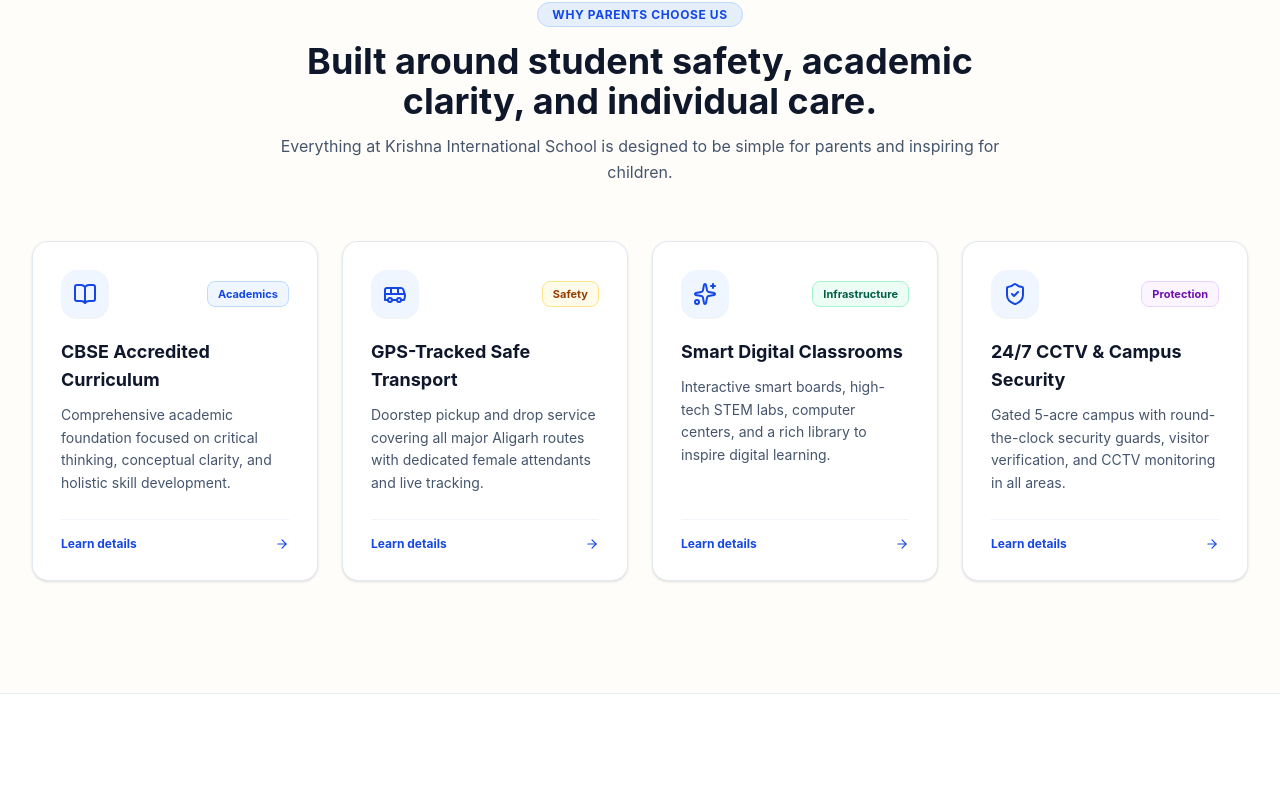
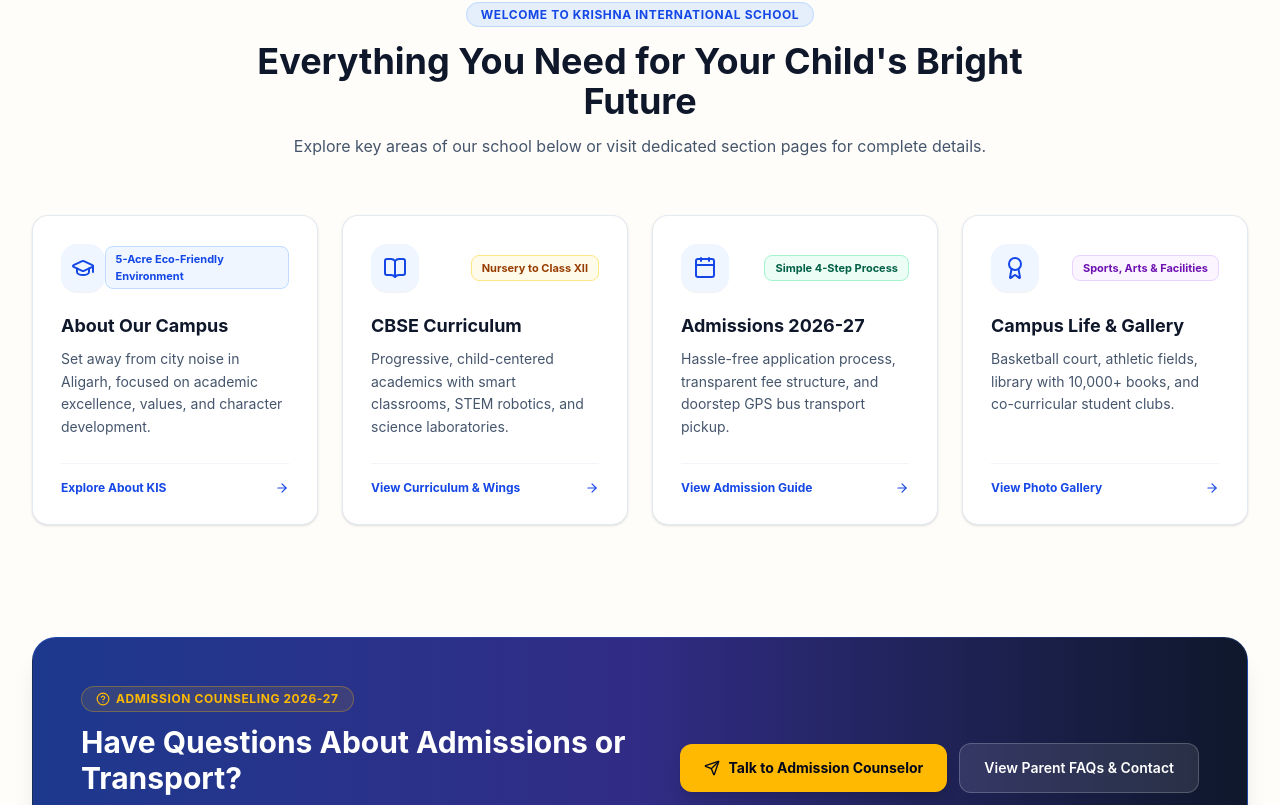
Before and after one commit to kaustubhk02/DETTROIN-INT-Kaustubh-SchooWebsite, a React (Vite) app: page / in a window 1280 px wide. Shown: the part 1235-2040 px from the top of the page. Built offline with nearby package versions, Linux system fonts and the light colour scheme.

Commit message:
Streamline Homepage to feature concise, highly relevant information with direct links to dedicated pages

```diff
--- a/src/pages/HomePage.jsx
+++ b/src/pages/HomePage.jsx
@@ -1,21 +1,145 @@
 import Hero from "../components/sections/Hero";
 import StatsBar from "../components/sections/StatsBar";
-import WhyChooseUs from "../components/sections/WhyChooseUs";
-import Academics from "../components/sections/Academics";
-import Admissions from "../components/sections/Admissions";
-import Gallery from "../components/sections/Gallery";
-import Faq from "../components/sections/Faq";
+import { GraduationCap, BookOpen, Calendar, Award, ArrowRight, HelpCircle, Send } from "lucide-react";
 
-export default function HomePage({ onOpenInquiry }) {
+export default function HomePage({ onOpenInquiry, onNavigate }) {
+  const HIGHLIGHT_CARDS = [
+    {
+      title: "About Our Campus",
+      subtitle: "5-Acre Eco-Friendly Environment",
+      description: "Set away from city noise in Aligarh, focused on academic excellence, values, and character development.",
+      icon: GraduationCap,
+      page: "about",
+      color: "bg-blue-50 text-blue-700 border-blue-200",
+      cta: "Explore About KIS",
+    },
+    {
+      title: "CBSE Curriculum",
+      subtitle: "Nursery to Class XII",
+      description: "Progressive, child-centered academics with smart classrooms, STEM robotics, and science laboratories.",
+      icon: BookOpen,
+      page: "academics",
+      color: "bg-amber-50 text-amber-800 border-amber-200",
+      cta: "View Curriculum & Wings",
+    },
+    {
+      title: "Admissions 2026-27",
+      subtitle: "Simple 4-Step Process",
+      description: "Hassle-free application process, transparent fee structure, and doorstep GPS bus transport pickup.",
+      icon: Calendar,
+      page: "admissions",
+      color: "bg-emerald-50 text-emerald-800 border-emerald-200",
+      cta: "View Admission Guide",
+    },
+    {
+      title: "Campus Life & Gallery",
+      subtitle: "Sports, Arts & Facilities",
+      description: "Basketball court, athletic fields, library with 10,000+ books, and co-curricular student clubs.",
+      icon: Award,
+      page: "gallery",
+      color: "bg-purple-50 text-purple-800 border-purple-200",
+      cta: "View Photo Gallery",
+    },
+  ];
+
+  const handleCardClick = (page) => {
+    if (onNavigate) onNavigate(page);
+    window.scrollTo({ top: 0, behavior: 'smooth' });
+  };
+
   return (
     <>
+      {/* Hero Section */}
       <Hero onOpenInquiry={onOpenInquiry} />
+
+      {/* Quick Key Stats Bar */}
       <StatsBar />
-      <WhyChooseUs />
-      <Academics />
-      <Admissions onOpenInquiry={onOpenInquiry} />
-      <Gallery />
-      <Faq />
+
+      {/* Concise Core Section Highlights */}
+      <section className="py-20 sm:py-28 bg-[#FFFDF9]">
+        <div className="max-w-7xl mx-auto px-4 sm:px-6 lg:px-8">
+          <div className="text-center max-w-3xl mx-auto mb-14">
+            <span className="text-xs font-bold uppercase tracking-wider text-blue-700 bg-blue-100/70 px-3.5 py-1 rounded-full border border-blue-200">
+              Welcome to Krishna International School
+            </span>
+            <h2 className="text-2xl sm:text-3xl lg:text-4xl font-bold text-slate-900 mt-4">
+              Everything You Need for Your Child's Bright Future
+            </h2>
+            <p className="mt-3 text-slate-600 text-sm sm:text-base leading-relaxed">
+              Explore key areas of our school below or visit dedicated section pages for complete details.
+            </p>
+          </div>
+
+          <div className="grid sm:grid-cols-2 lg:grid-cols-4 gap-6 items-stretch">
+            {HIGHLIGHT_CARDS.map((card, idx) => {
+              const IconComp = card.icon;
+              return (
+                <div
+                  key={idx}
+                  onClick={() => handleCardClick(card.page)}
+                  className="h-full flex flex-col justify-between bg-white rounded-2xl p-7 border border-slate-200/90 shadow-sm hover:shadow-md hover:border-blue-300 transition-all duration-200 cursor-pointer group"
+                >
+                  <div>
+                    <div className="flex items-center justify-between mb-5">
+                      <div className="w-12 h-12 rounded-2xl bg-blue-50 text-blue-700 flex items-center justify-center shadow-2xs group-hover:bg-blue-700 group-hover:text-white transition-colors">
+                        <IconComp size={24} />
+                      </div>
+                      <span className={`text-[11px] font-bold px-2.5 py-1 rounded-lg border ${card.color}`}>
+                        {card.subtitle}
+                      </span>
+                    </div>
+                    <h3 className="text-lg font-bold text-slate-900 mb-2 group-hover:text-blue-700 transition-colors">
+                      {card.title}
+                    </h3>
+                    <p className="text-xs sm:text-sm text-slate-600 leading-relaxed">
+                      {card.description}
+                    </p>
+                  </div>
+                  <div className="mt-6 pt-4 border-t border-slate-100 flex items-center justify-between text-xs font-bold text-blue-700">
+                    <span>{card.cta}</span>
+                    <ArrowRight size={14} className="group-hover:translate-x-1 transition-transform" />
+                  </div>
+                </div>
+              );
+            })}
+          </div>
+        </div>
+      </section>
+
+      {/* Streamlined Quick Action Banner */}
+      <section className="pb-20 sm:pb-28 bg-[#FFFDF9]">
+        <div className="max-w-7xl mx-auto px-4 sm:px-6 lg:px-8">
+          <div className="bg-gradient-to-r from-blue-900 via-indigo-900 to-slate-900 rounded-3xl p-8 sm:p-12 text-white shadow-xl flex flex-col md:flex-row items-center justify-between gap-8 border border-blue-500/20">
+            <div className="text-center md:text-left max-w-2xl">
+              <span className="inline-flex items-center gap-1.5 text-xs font-bold uppercase tracking-wider text-amber-400 bg-amber-400/10 px-3.5 py-1 rounded-full border border-amber-400/30 mb-3">
+                <HelpCircle size={14} /> Admission Counseling 2026-27
+              </span>
+              <h3 className="text-2xl sm:text-3xl font-bold text-white">
+                Have Questions About Admissions or Transport?
+              </h3>
+              <p className="text-slate-300 text-xs sm:text-sm mt-2 leading-relaxed">
+                Our admission counselors are available to assist you with fee structure, eligibility criteria, and doorstep bus pickup details.
+              </p>
+            </div>
+
+            <div className="flex flex-col sm:flex-row items-center gap-3 shrink-0 w-full sm:w-auto">
+              <button
+                onClick={onOpenInquiry}
+                className="w-full sm:w-auto px-6 py-3.5 bg-amber-400 hover:bg-amber-300 text-slate-950 font-bold text-sm rounded-xl shadow-lg transition-colors flex items-center justify-center gap-2 cursor-pointer"
+              >
+                <Send size={16} />
+                Talk to Admission Counselor
+              </button>
+              <button
+                onClick={() => handleCardClick("contact")}
+                className="w-full sm:w-auto px-6 py-3.5 bg-white/10 hover:bg-white/20 text-white font-semibold text-sm rounded-xl border border-white/20 transition-colors flex items-center justify-center gap-2 cursor-pointer"
+              >
+                View Parent FAQs & Contact
+              </button>
+            </div>
+          </div>
+        </div>
+      </section>
     </>
   );
 }
```
